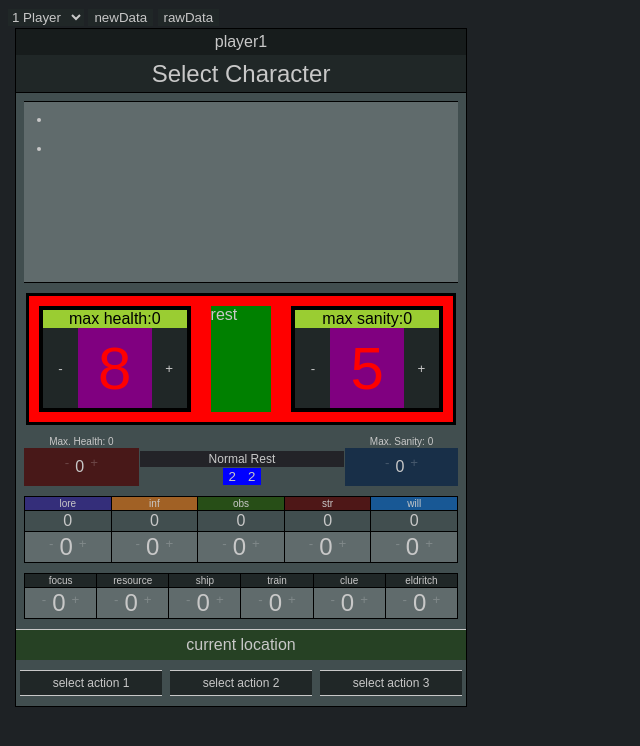
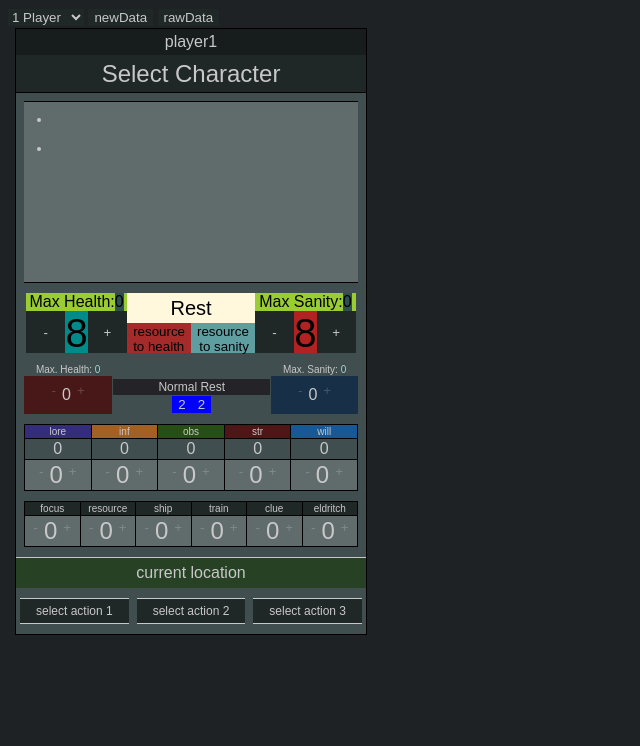
Before and after one commit to sdpost99/eldritch, a plain HTML site: page index.html in a window 1280 px wide. Shown: the whole page, without its empty margins (0-640 px from the left). Drawn offline with Linux system fonts and the light colour scheme.

Commit message:
fixing attributes area with flex box

```diff
--- a/scripts/script_UI_builder.js
+++ b/scripts/script_UI_builder.js
@@ -1,4 +1,3 @@
-
 function UI_builder(players) {
 
   var action_list = ['', 'move', 'rest', 'focus', 'trade', 'resource', 'action', 'acquire', 'delayed', 'train', 'ship'];
@@ -94,9 +93,6 @@ function UI_builder(players) {
     char_name_div.setAttribute('id', 'char_name' + (row));
     char_sheet_div.appendChild(char_name_div);
 
-
-
-
     //abilities builder
     var abilities_div = document.createElement('div');
     abilities_div.setAttribute('class', 'abilities');
@@ -116,79 +112,72 @@ function UI_builder(players) {
     att_main_div.setAttribute('class', 'att-container')
     char_sheet_div.appendChild(att_main_div);
 
-    // health
-    let att_health_container = document.createElement('div');
-    att_health_container.setAttribute('class', 'att-HnS');
+    function Attributes_factory(type) {
+      let att_container = document.createElement('div');
+      att_container.setAttribute('class', 'att-HnS');
 
-    // health max
-    let att_health_max_container = document.createElement('div');
-    att_health_max_container.setAttribute('class','att-max-header');
-    att_health_max_container.innerHTML = 'max health: ';
-    let att_health_max_number = document.createElement('div');
-    att_health_max_number.setAttribute('id', 'max-health')
-    att_health_max_number.innerHTML = '0'
-    att_health_max_container.appendChild(att_health_max_number)
+      // max header
+      let att_max_container = document.createElement('div');
+      att_max_container.setAttribute('class', 'att-max-container');
 
-    // health number
-    let att_health_number_container = document.createElement('div');
-    att_health_number_container.setAttribute('class','attr-number-container');
-    let attributes_health_min_btn = document.createElement('button');
-    attributes_health_min_btn.innerHTML = '-';
-    let attributes_health_number_btn = document.createElement('div');
-    attributes_health_number_btn.setAttribute('id', 'health');
-    attributes_health_number_btn.setAttribute('class', 'attr-number');
-    attributes_health_number_btn.innerHTML = 8;
-    let attributes_health_plus_btn = document.createElement('button');
-    attributes_health_plus_btn.innerHTML = '+';
+      let att_max_header = document.createElement('div');
+      att_max_header.innerHTML = 'Max ' + (type.charAt(0).toUpperCase() + type.slice(1)) + ':';
 
-    //health appends
-    att_health_number_container.appendChild(attributes_health_min_btn);
-    att_health_number_container.appendChild(attributes_health_number_btn);
-    att_health_number_container.appendChild(attributes_health_plus_btn);
-    att_health_container.appendChild(att_health_max_container);
-    att_health_container.appendChild(att_health_number_container);
+      let att_max_number = document.createElement('div');
+      att_max_number.setAttribute('id', 'max-' + type)
+      att_max_number.innerHTML = '0'
+
+      att_max_container.appendChild(att_max_header)
+      att_max_container.appendChild(att_max_number)
+
+      // attribute number
+      let att_number_container = document.createElement('div');
+      att_number_container.setAttribute('class', 'att-number-container');
+      att_number_container.setAttribute('id', 'att-number-' + type);
+      let att_min_btn = document.createElement('button');
+      att_min_btn.innerHTML = '-';
+      let att_number_btn = document.createElement('div');
+      att_number_btn.setAttribute('id', type);
+      att_number_btn.setAttribute('class', 'att-number');
+      att_number_btn.innerHTML = 8;
+      let att_plus_btn = document.createElement('button');
+      att_plus_btn.innerHTML = '+';
+
+      //appends
+      att_number_container.appendChild(att_min_btn);
+      att_number_container.appendChild(att_number_btn);
+      att_number_container.appendChild(att_plus_btn);
+      att_container.appendChild(att_max_container);
+      att_container.appendChild(att_number_container);
+      return att_container
+    }
 
     // rest
     let att_rest_container = document.createElement('div');
     att_rest_container.setAttribute('class', 'att-rest');
-    att_rest_container.innerHTML = 'rest';
 
-    // sanity
-    let att_sanity_container = document.createElement('div');
-    att_sanity_container.setAttribute('class', 'att-HnS');
+    let att_rest_btn = document.createElement('button');
+    att_rest_btn.setAttribute('id', 'att-rest-btn');
+    att_rest_btn.innerHTML = 'Rest';
 
-    //sanity max
-    let att_sanity_max_container = document.createElement('div');
-    att_sanity_max_container.setAttribute('class','att-max-header');
-    att_sanity_max_container.innerHTML = 'max sanity: ';
-    let att_sanity_max_number = document.createElement('div');
-    att_sanity_max_number.setAttribute('id', 'max-sanity')
-    att_sanity_max_number.innerHTML = '0'
-    att_sanity_max_container.appendChild(att_sanity_max_number)
+    let att_rest_res_health_btn = document.createElement('button');
+    att_rest_res_health_btn.innerHTML = 'resource to health';
+    att_rest_res_health_btn.setAttribute('id', 'att-rest-health-btn');
 
-    // sanity number
-    let att_sanity_number_container = document.createElement('div');
-    att_sanity_number_container.setAttribute('class','attr-number-container');
-    let attributes_sanity_min_btn = document.createElement('button');
-    attributes_sanity_min_btn.innerHTML = '-';
-    let attributes_sanity_number_btn = document.createElement('div');
-    attributes_sanity_number_btn.setAttribute('id', 'sanity');
-    attributes_sanity_number_btn.setAttribute('class', 'attr-number');
-    attributes_sanity_number_btn.innerHTML = 5;
-    let attributes_sanity_plus_btn = document.createElement('button');
-    attributes_sanity_plus_btn.innerHTML = '+';
+    let att_rest_res_sanity_btn = document.createElement('button');
+    att_rest_res_sanity_btn.innerHTML = 'resource to sanity'
+    att_rest_res_sanity_btn.setAttribute('id', 'att-rest-sanity-btn');
 
-    //sanity appends
-    att_sanity_number_container.appendChild(attributes_sanity_min_btn);
-    att_sanity_number_container.appendChild(attributes_sanity_number_btn);
-    att_sanity_number_container.appendChild(attributes_sanity_plus_btn);
-    att_sanity_container.appendChild(att_sanity_max_container);
-    att_sanity_container.appendChild(att_sanity_number_container);
+    let att_rest_res_container = document.createElement('div');
+    att_rest_res_container.appendChild(att_rest_res_health_btn)
+    att_rest_res_container.appendChild(att_rest_res_sanity_btn)
 
+    att_rest_container.appendChild(att_rest_btn);
+    att_rest_container.appendChild(att_rest_res_container);
 
-    att_main_div.appendChild(att_health_container);
+    att_main_div.appendChild(Attributes_factory('health'));
     att_main_div.appendChild(att_rest_container);
-    att_main_div.appendChild(att_sanity_container);
+    att_main_div.appendChild(Attributes_factory('sanity'));
 
 
 
@@ -275,9 +264,9 @@ function UI_builder(players) {
 
     let rest_health_res_btn = document.createElement('button');
     rest_health_res_btn.innerHTML = 2;
-    rest_health_res_btn.setAttribute('class','rest-res')
+    rest_health_res_btn.setAttribute('class', 'rest-res')
     let rest_sanity_res_btn = document.createElement('button');
-    rest_sanity_res_btn.setAttribute('class','rest-res')
+    rest_sanity_res_btn.setAttribute('class', 'rest-res')
     rest_sanity_res_btn.innerHTML = 2;
 
     // att_tr2.appendChild(rest_health_res_btn);
--- a/styles/style_chars_sheet.css
+++ b/styles/style_chars_sheet.css
@@ -1,6 +1,7 @@
 .chars_sheet {
   border: 1px solid black;
-  width: 450px;
+  width: 350px;
+/*   width: 100%; */
   cursor: default;
 }
 .player {
--- a/styles/style_chars_sheet_new.css
+++ b/styles/style_chars_sheet_new.css
@@ -2,49 +2,81 @@
     background-color: red;
     display: flex;
     margin: 10px;
-    border: 3px solid black;
-}
-
-.att-container div {
-    display: flex;
-}
-
-.att-max-header{
-    background-color: yellowgreen;
-    color: black;
-    width: 100%;
-    font-size: 16px;
-    justify-content: center;
-}
-
-.attr-number-container{
-    background-color: purple;
-    color: black;
-    height: 80px;
-    flex-basis:100%;
-    align-content: stretch;
-}
-.attr-number{
-    color: red;
-    font-size:60px;
-    margin:auto;
-    border: none;
-}
-
-.attr-number-container button {
-    width: 35px;
+    height: 60px;
 }
 
 .att-HnS {
-    background-color: blue;
-    border: 4px solid black;
-    flex-basis: 200px;
-    flex-wrap: wrap;
-    margin: 10px;
+    width: 100%;
+    background-color: blue
+}
+
+.att-max-container {
+    display: flex;
+    background-color: yellowgreen;
+    color: black;
+    justify-content: center;
+    height: 30%;
+    align-items: center;
+}
+
+#max-health,
+#max-sanity {
+    background-color: darkslategrey;
+}
+
+.att-number-container {
+    display: flex;
+    color: black;
+    height: 70%;
+    background-color: cornflowerblue;
+}
+
+.att-number {
+    font-size: 40px;
+    margin: auto;
+}
+
+#att-number-health {
+    background-color: darkcyan;
+}
+
+#att-number-sanity {
+    background-color: firebrick;
+}
+
+.att-number-container button {
+    width: 100%;
 }
 
 .att-rest {
     background-color: green;
-    flex-basis: 20%;
-    margin: 10px;
+    width: 300px;
 }
+
+
+.att-rest div {
+    height: 50%;
+    background-color: chocolate;
+    display: flex;
+}
+
+.att-rest button {
+    color: black;
+    width: 100%;
+}
+
+#att-rest-btn {
+    background-color: cornsilk;
+    height: 50%;
+    font-size: 20px;
+}
+
+#att-rest-sanity-btn {
+    background-color: cadetblue;
+    text-align: right;
+}
+
+#att-rest-health-btn {
+    background-color: brown;
+    text-align: left;
+}
```
